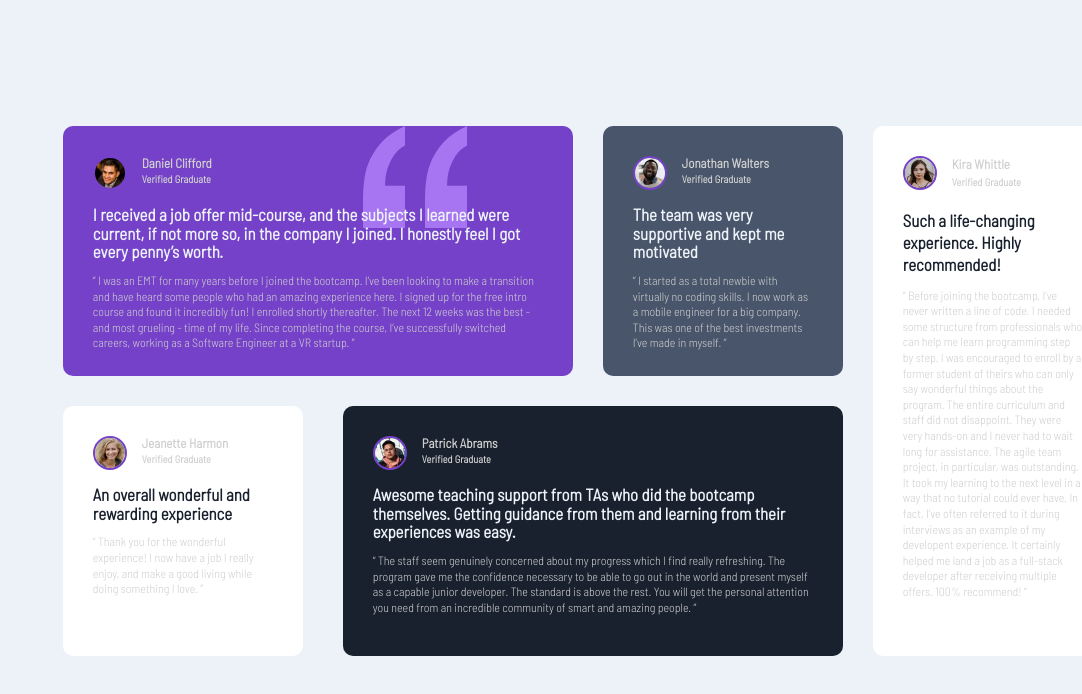
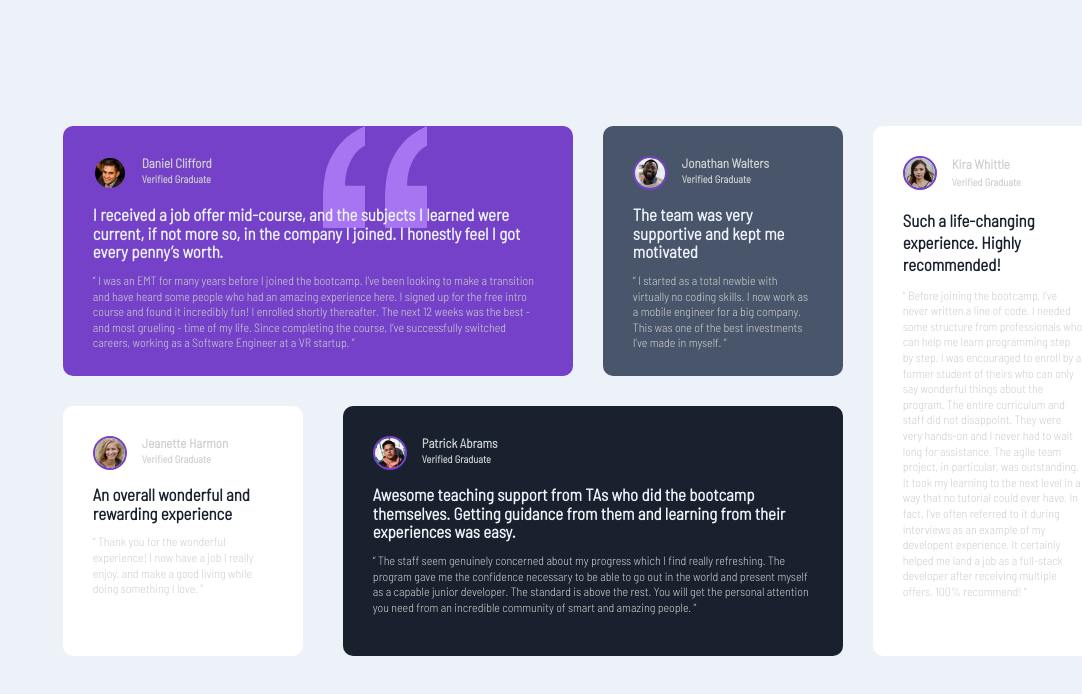
Before and after one commit to c-abuaja/testimonials-grid-section-main, a plain HTML site: page index.html in a window 1280 px wide. Shown: the top 694 px of the page, without its empty margins (198-1280 px from the left). Drawn offline with Linux system fonts and the light colour scheme.

Commit message:
Update styles.css

```diff
--- a/css/styles.css
+++ b/css/styles.css
@@ -51,7 +51,7 @@ p {
 
 .svg-quote {
   position: absolute;
-  margin-left: 300px;
+  margin-left: 260px;
   opacity: 50;
 }
 
```
